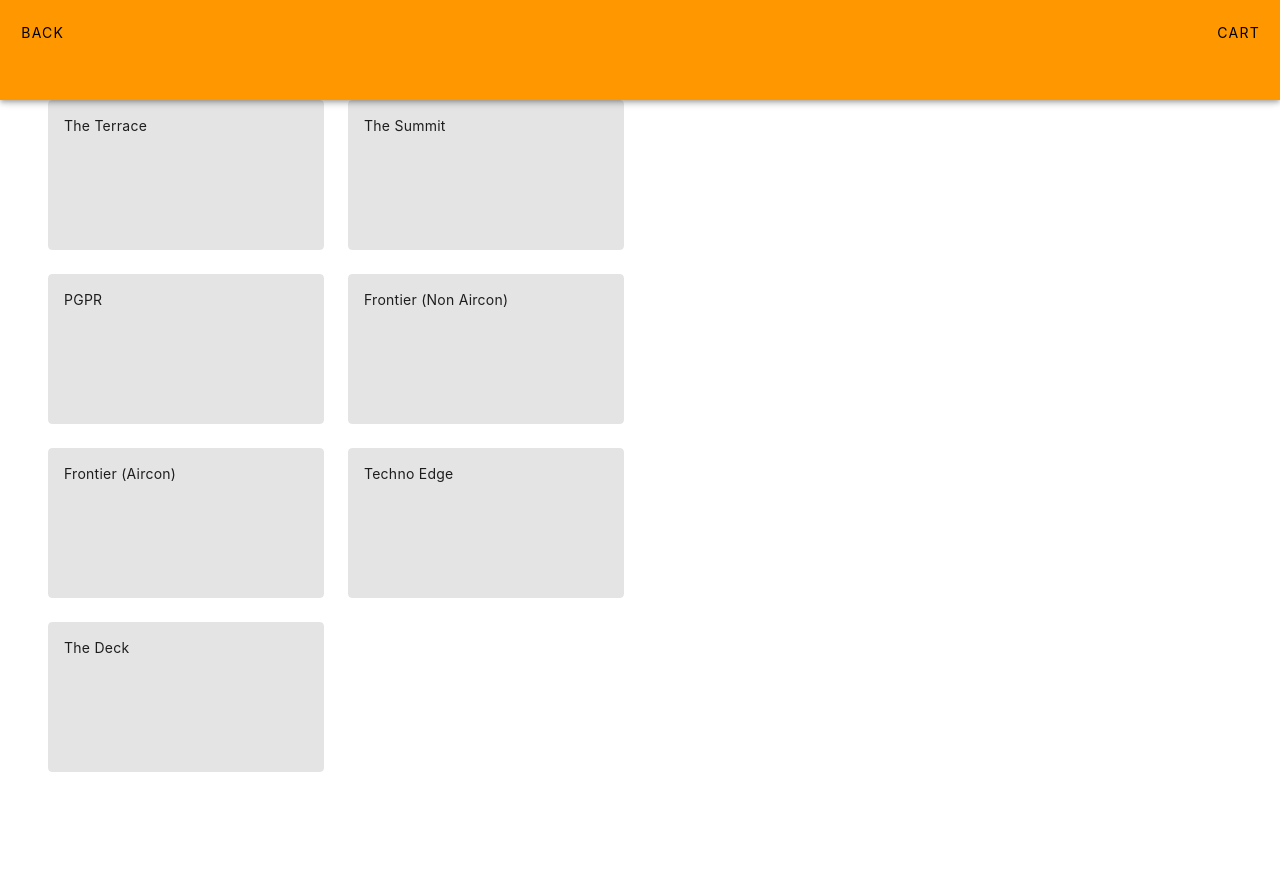
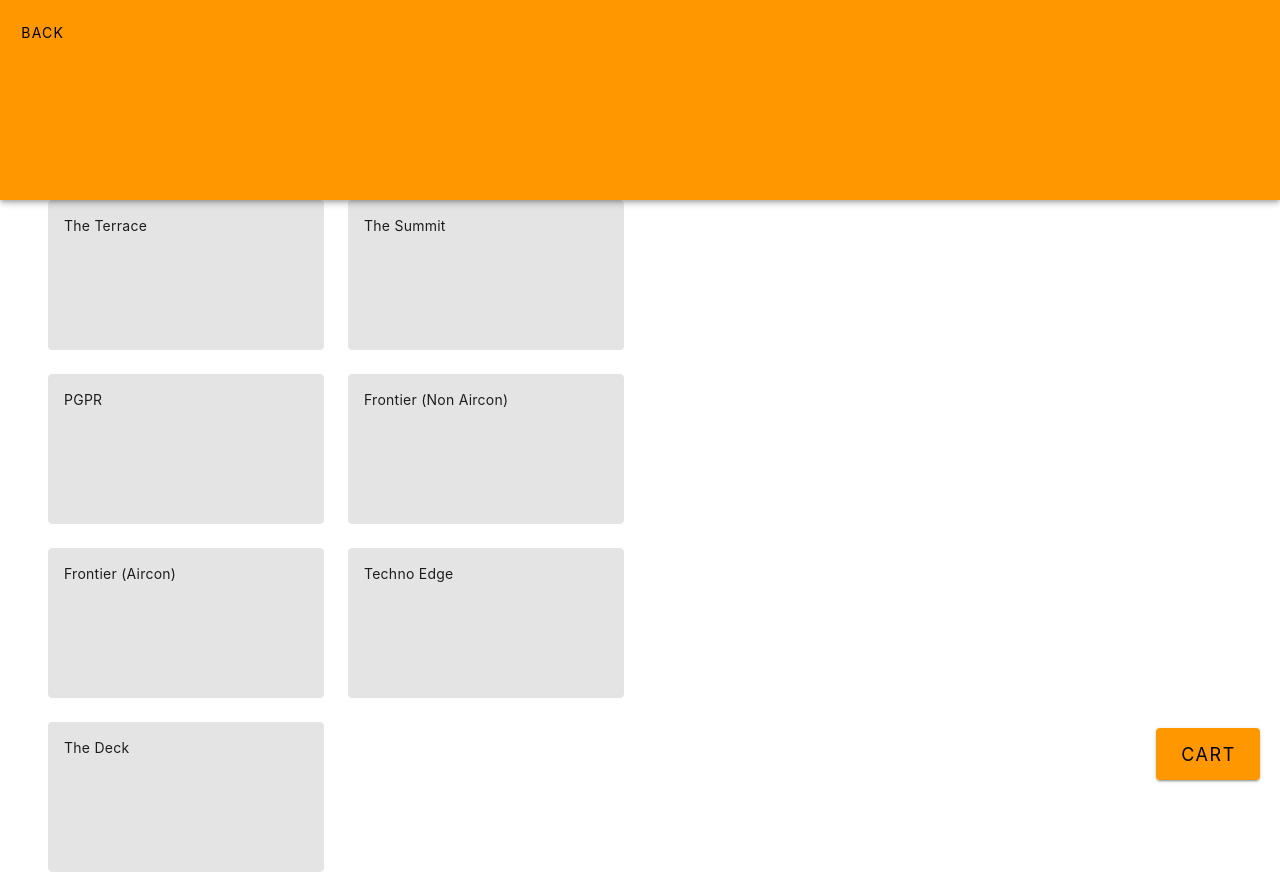
Before and after one commit to PigeonPhobia/nus-smarter-dining, a Vue app: page / in a window 1280 px wide. Before the commit the page ends 800 px from the top, so only its background shows below. Built offline with nearby package versions, Linux system fonts and the light colour scheme.

Commit message:
add query string to control header size and cart button position/size

```diff
--- a/src/App.vue
+++ b/src/App.vue
@@ -1,12 +1,12 @@
 <template>
   <v-app>
-    <v-app-bar color="orange" style="height: 100px;">
+    <v-app-bar color="orange" :style="headerStyle">
       <v-btn @click="onBackButton">Back</v-btn>
       <v-spacer></v-spacer>
-      <v-btn @click="onClickCart">Cart</v-btn>
+      <v-btn v-if="cartBtnTop" :size="cartBtnSize" @click="onClickCart">Cart</v-btn>
     </v-app-bar>
 
-    <v-container style="padding-top: 100px;">
+    <v-container :style="containerStyle">
       <CanteenListing
         v-if="page === 'canteen'"
         @error-added="onErrorAdded"
@@ -39,6 +39,14 @@
         @check-out="onCheckOut"
       >
       </CartListing>
+      <v-btn
+        v-if="!cartBtnTop"
+        color="orange"
+        :size="cartBtnSize"
+        @click="onClickCart"
+        style="position: fixed; right: 20px; bottom: 20px;">
+        Cart
+      </v-btn>
     </v-container>
   </v-app>
 </template>
@@ -50,6 +58,15 @@
   import CartListing from './components/CartListing.vue';
   import FoodListing from './components/FoodListing.vue';
   import StallListing from './components/StallListing.vue';
+
+  const urlParams = new URLSearchParams(window.location.search)
+  const header = urlParams.get("header")
+  const headerStyle = header === "small" ? "height: 100px;" : "height: 200px;"
+  const containerStyle = header === "small" ? "padding-top: 100px;" : "padding-top: 200px;"
+
+  const cartBtn = urlParams.get("cart")
+  const cartBtnSize = ['ts', 'bs'].includes(cartBtn) ? "small" : "x-large"
+  const cartBtnTop = ['ts', 'tl'].includes(cartBtn)
 
   const pages = ["canteen", "stall", "food", "add-food", "cart"]
   let page = ref("canteen")
```
